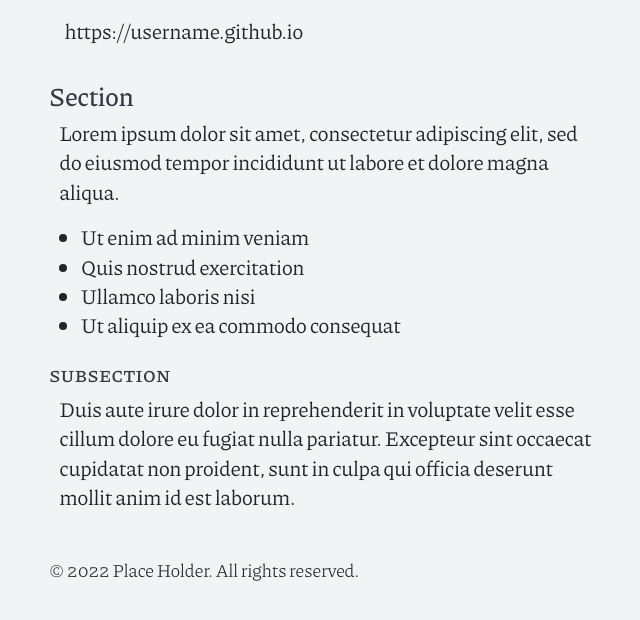
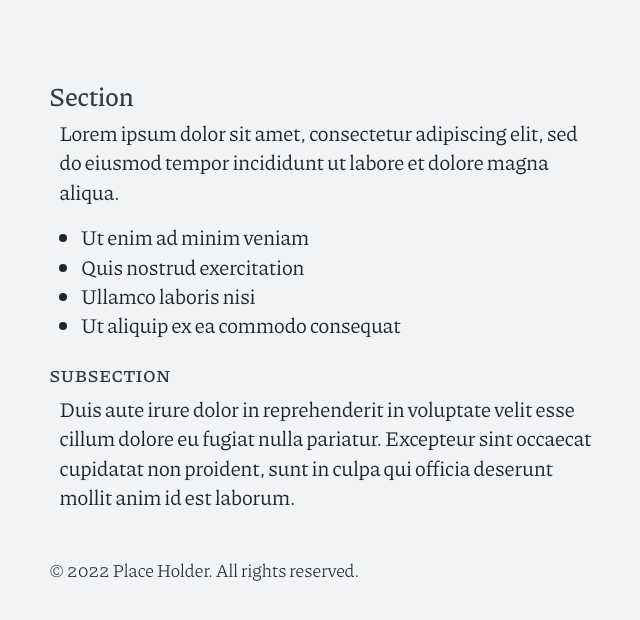
Before and after one commit to piazzai/cvless, a Jekyll site: the page built from cv.md, in a window 1280 px wide, cut to the strip 940-1566 px from the top of the page. Shown: the top 620 px of the strip, without its empty margins (318-958 px from the left). Built offline with Jekyll 4.4.1, drawn with Linux system fonts in a browser that asks for light colours; part of the change alters nothing that is shown.

```diff
--- a/_config.yml
+++ b/_config.yml
@@ -8,11 +8,11 @@ permalink:      pretty
 repo:           https://github.com/username/username.github.io
 version:        2.0.0
 
-# user settings
+# author settings
 
 author:
   name:         Place Holder
-  url:          https://username.github.io
+  email:        username@domain.com
 photo:          /assets/photo.jpg
 
 # build settings
```
